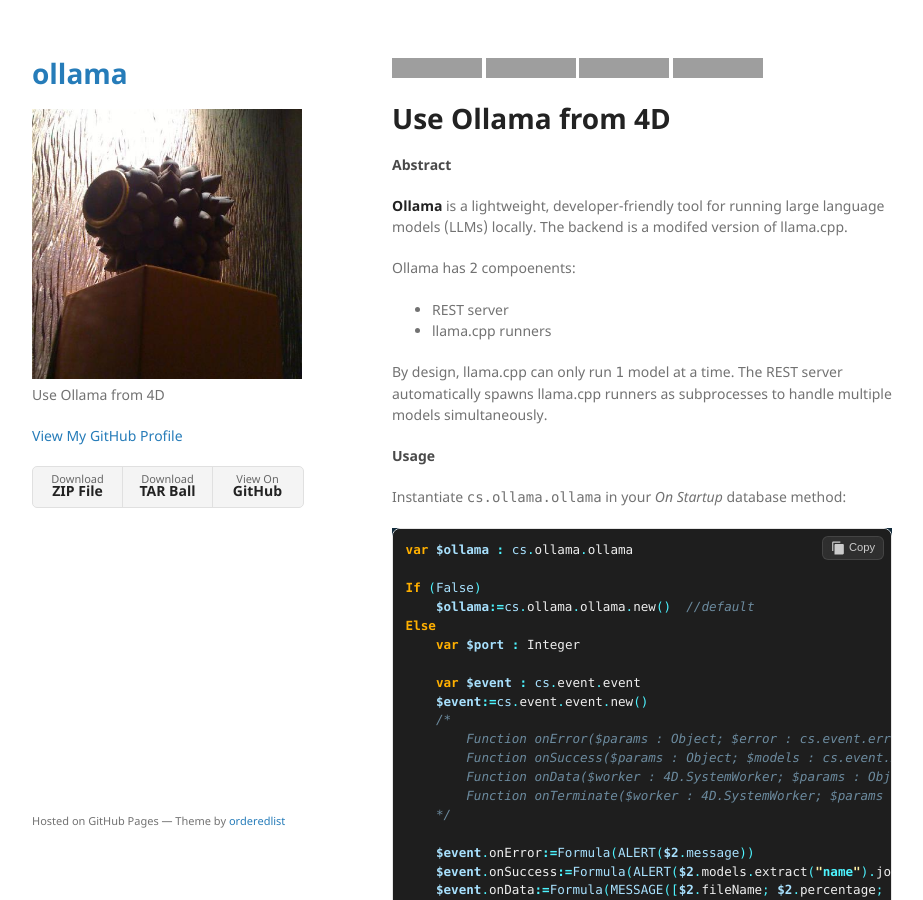
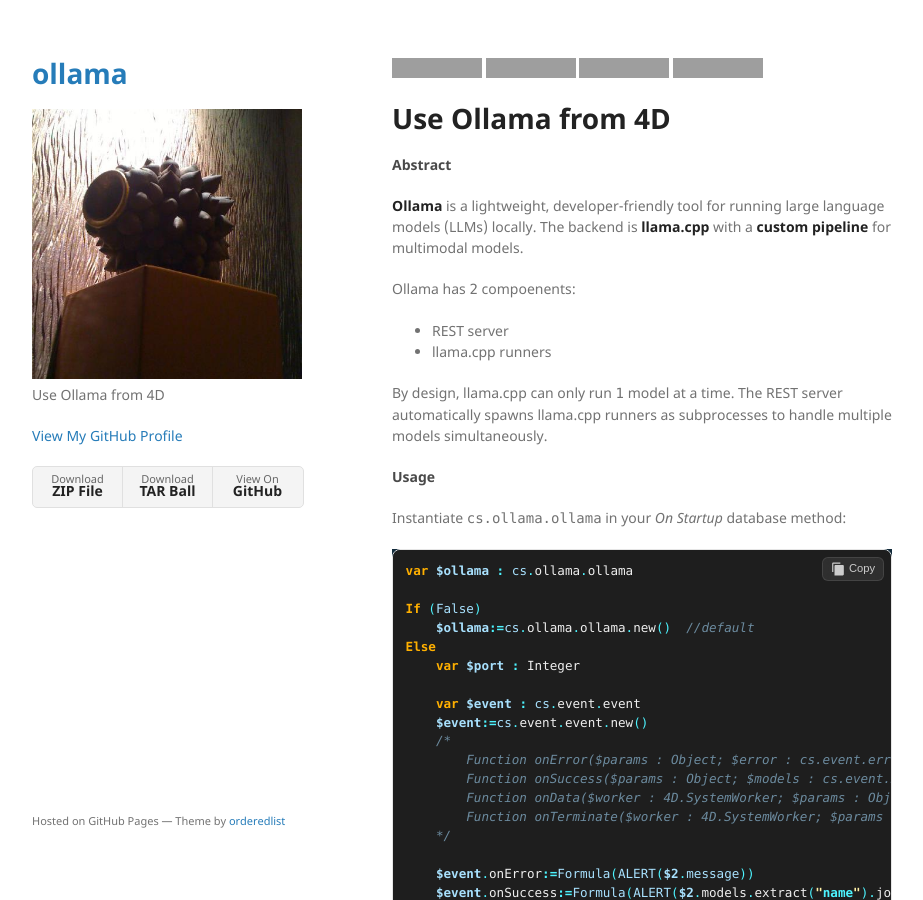
Before and after one commit to miyako/ollama, a Jekyll site: the page built from index.md, in a window 1280 px wide and 900 px high, cut to the strip 0-900 px from the top of the window. Shown: the whole strip, without its empty margins (178-1101 px from the left). Built offline with Jekyll 4.4.1, drawn with Linux system fonts in a browser that asks for light colours; grey boxes are pictures that could not be loaded.

Commit message:
Update index.md

```diff
--- a/index.md
+++ b/index.md
@@ -11,7 +11,7 @@ layout: default
 
 #### Abstract
 
-[**Ollama**](https://github.com/ollama/ollama) is a lightweight, developer-friendly tool for running large language models (LLMs) locally. The backend is a modifed version of llama.cpp.
+[**Ollama**](https://github.com/ollama/ollama) is a lightweight, developer-friendly tool for running large language models (LLMs) locally. The backend is **llama.cpp** with a [**custom pipeline**](https://ollama.com/blog/multimodal-models) for multimodal models.
 
 Ollama has `2` compoenents:
 
```
